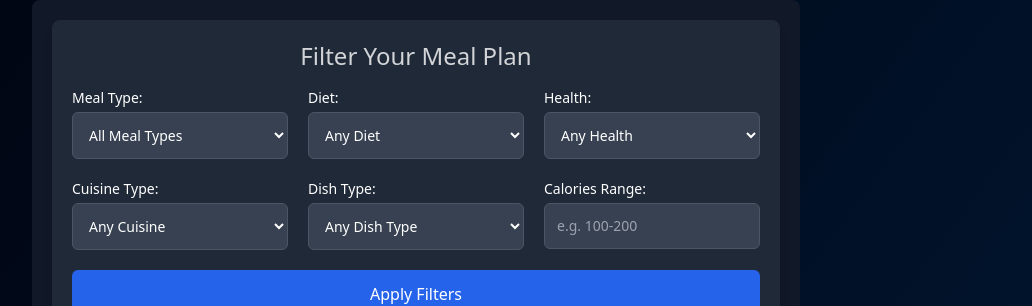
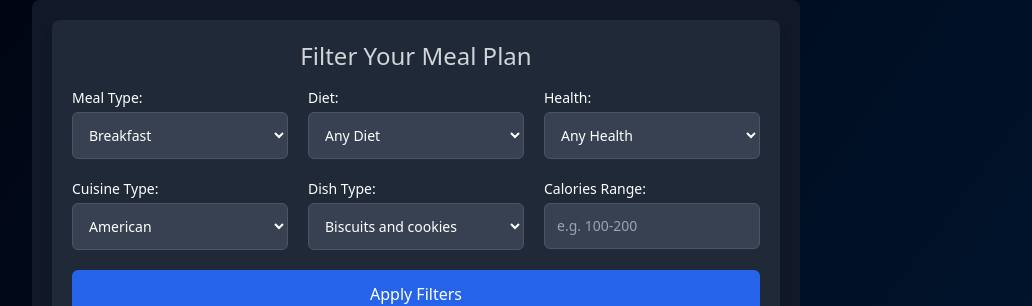
Before and after one commit to bengiloo/fitness-app, a React (Vite) app in the folder client/: page /meal-plan in a window 1280 px wide. Shown: the top 306 px of the page, without its empty margins (224-1256 px from the left). Built offline with nearby package versions, Linux system fonts and the light colour scheme.

Commit message:
fixed MealPlanUI Issues

```diff
--- a/client/src/MealPlanUI.jsx
+++ b/client/src/MealPlanUI.jsx
@@ -85,7 +85,6 @@ const MealPlanUI = () => {
               onChange={handleMealTypeChange}
               className="mt-1 p-3 rounded-md bg-gray-700 text-white border border-gray-600"
             >
-              <option value="All">All Meal Types</option>
               <option value="Breakfast">Breakfast</option>
               <option value="Lunch">Lunch</option>
               <option value="Dinner">Dinner</option>
@@ -121,7 +120,7 @@ const MealPlanUI = () => {
               <option value="">Any Health</option>
               <option value="alcohol-cocktail">Alcohol-Cocktail</option>
               <option value="alcohol-free">Alcohol-Free</option>
-              <option value="salary-free">Salary-Free</option>
+              <option value="celery-free">Celery-Free</option>
               <option value="crustacean-free">Crustacean-Free</option>
               <option value="dairy-free">Dairy-Free</option>
               <option value="DASH">DASH</option>
@@ -129,7 +128,7 @@ const MealPlanUI = () => {
               <option value="fish-free">Fish-Free</option>
               <option value="fodmap-free">Fodmap-Free</option>
               <option value="gluten-free">Gluten-Free</option>
-              <option value="immune-supportive">Immune-Supportive</option>
+              <option value="immuno-supportive">Immuno-Supportive</option>
               <option value="keto-friendly">Keto-Friendly</option>
               <option value="kidney-friendly">Kidney-Friendly</option>
               <option value="kosher">Kosher</option>
@@ -165,22 +164,24 @@ const MealPlanUI = () => {
               onChange={handleCuisineTypeChange}
               className="mt-1 p-3 rounded-md bg-gray-700 text-white border border-gray-600"
             >
-              <option value="">Any Cuisine</option>
               <option value="American">American</option>
               <option value="Asian">Asian</option>
               <option value="British">British</option>
               <option value="Caribbean">Caribbean</option>
-              <option value="Central-European">Central European</option>
+              <option value="Central Europe">Central Europe</option>
               <option value="Chinese">Chinese</option>
+              <option value="Eastern Europe">Eastern Europe</option>
               <option value="French">French</option>
               <option value="Indian">Indian</option>
               <option value="Italian">Italian</option>
               <option value="Japanese">Japanese</option>
+              <option value="Kosher">Kosher</option>
               <option value="Mediterranean">Mediterranean</option>
               <option value="Mexican">Mexican</option>
               <option value="Middle Eastern">Middle Eastern</option>
               <option value="Nordic">Nordic</option>
-              <option value="South-American">South American</option>
+              <option value="South American">South American</option>
+              <option value="South East Asian">South East Asian</option>
             </select>
           </label>
 
@@ -191,12 +192,22 @@ const MealPlanUI = () => {
               onChange={handleDishTypeChange}
               className="mt-1 p-3 rounded-md bg-gray-700 text-white border border-gray-600"
             >
-              <option value="">Any Dish Type</option>
-              <option value="main course">Main Course</option>
-              <option value="dessert">Dessert</option>
-              <option value="side">Side</option>
-              <option value="starter">Starter</option>
-              <option value="snack">Snack</option>
+              <option value="Biscuits and cookies">Biscuits and cookies</option>
+              <option value="Bread">Bread</option>
+              <option value="Cereals">Cereals</option>
+              <option value="Condiments and sauces">Condiments and sauces</option>
+              <option value="Desserts">Desserts</option>
+              <option value="Drinks">Drinks</option>
+              <option value="Main course">Main course</option>
+              <option value="Pancake">Pancake</option>
+              <option value="Preps">Preps</option>
+              <option value="Preserve">Preserve</option>
+              <option value="Salad">Salad</option>
+              <option value="Sandwiches">Sandwiches</option>
+              <option value="Side dish">Side dish</option>
+              <option value="Soup">Soup</option>
+              <option value="Starter">Starter</option>
+              <option value="Sweets">Sweets</option>
             </select>
           </label>
 
```
